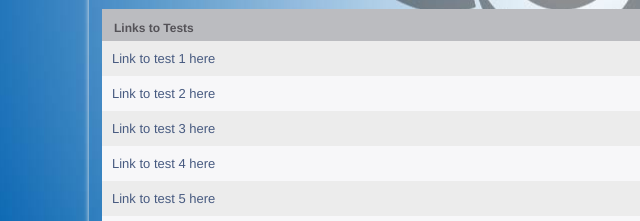
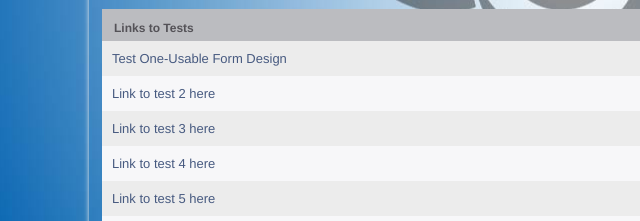
Before and after one commit to JJSeger/JJSeger.github.io, a plain HTML site: page index.html in a window 1280 px wide. Shown: the part 437-658 px from the top of the page, 58-698 px from the left. Drawn offline with Linux system fonts and the light colour scheme.

Commit message:
adding link and changing text
adding link and changing text

```diff
--- a/index.html
+++ b/index.html
@@ -40,7 +40,7 @@
        </thead>
        <tbody>
           <tr class="odd">
-             <td><a href="#">Link to test 1 here</a></td>
+             <td><a href="https://usabilityhub.com/do/db3075ec0384/3314">Test One-Usable Form Design</a></td>
              <td><a href="">Link to test results 1</a></td>
           </tr>
           <tr>
```
